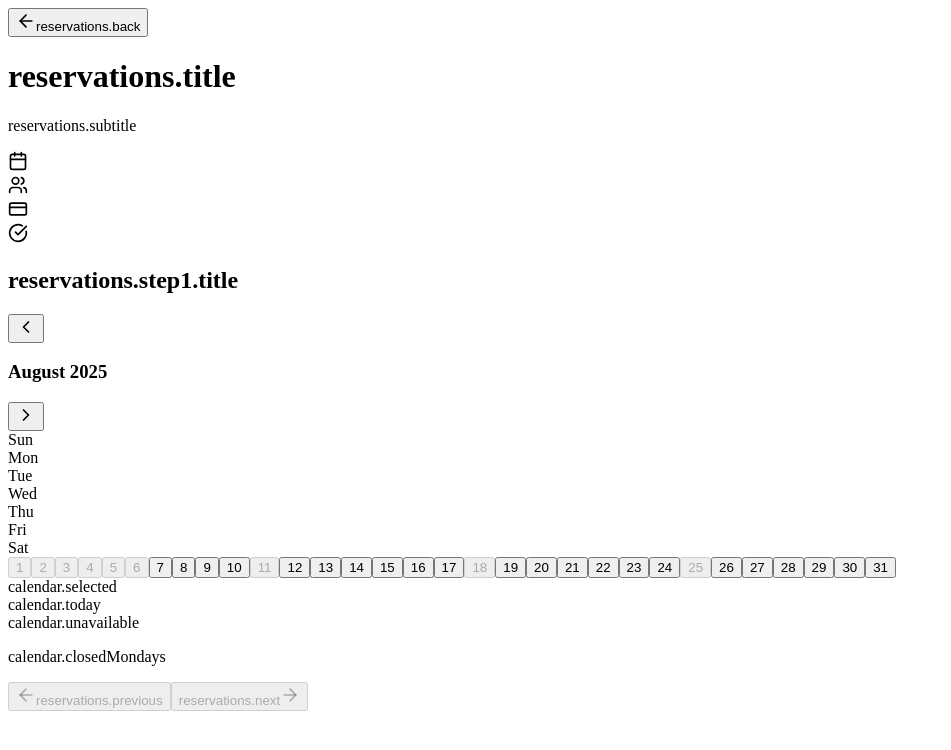
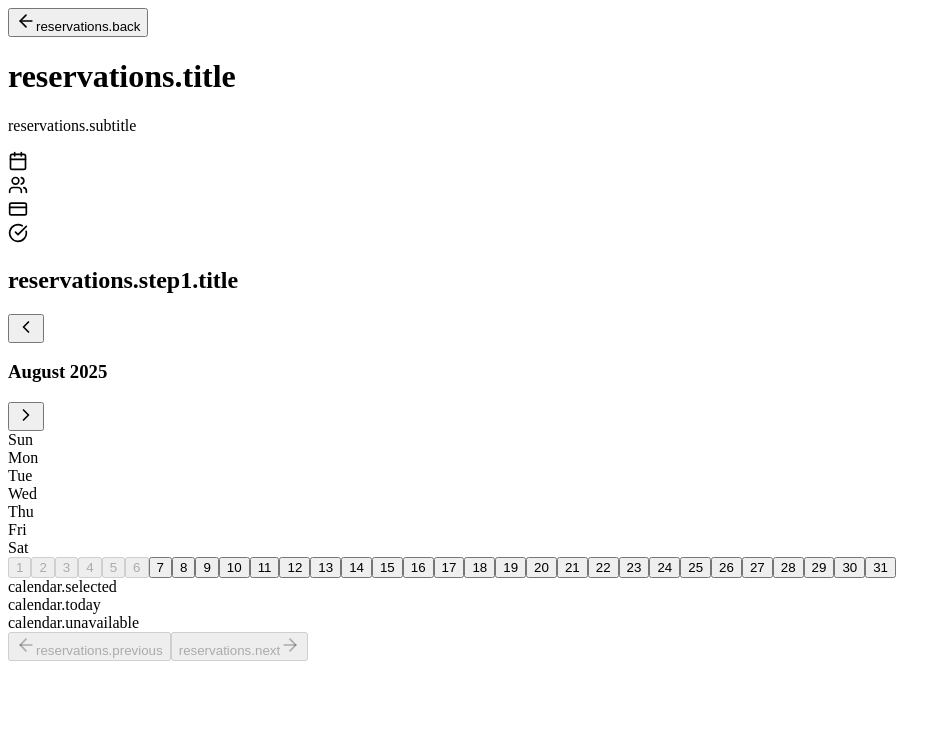
Before and after one commit to AlejoVE/gastrobar-tepuy, a Next.js app: page /ReservationsPage in a window 1280 px wide. Shown: the top 750 px of the page, without its empty margins (0-951 px from the left). Built offline with nearby package versions, Linux system fonts and the light colour scheme.

Commit message:
Fix opening days

```diff
--- a/src/components/Calendar.jsx
+++ b/src/components/Calendar.jsx
@@ -73,9 +73,7 @@ const Calendar = ({ selectedDate, onDateSelect }) => {
   }
 
   const isDateAvailable = (date) => {
-    const dayOfWeek = date.getDay()
-    // Restaurant closed on Mondays (1)
-    return dayOfWeek !== 1 && date >= today
+    return date >= today
   }
 
   const isDateSelected = (date) => {
@@ -114,13 +112,12 @@ const Calendar = ({ selectedDate, onDateSelect }) => {
           key={day}
           onClick={() => handleDateClick(day)}
           disabled={!isAvailable}
-          className={`h-12 w-12 rounded-lg font-sans font-medium transition-colors ${
-            isSelected
-              ? "bg-forest-green text-white shadow-lg"
-              : isAvailable
-                ? "hover:bg-forest-green/20 hover:text-forest-green text-charcoal bg-white border border-sage-green/20"
-                : "text-gray-300 cursor-not-allowed bg-gray-50"
-          } ${isToday && !isSelected ? "ring-2 ring-natural-wood" : ""}`}
+          className={`h-12 w-12 rounded-lg font-sans font-medium transition-colors ${isSelected
+            ? "bg-forest-green text-white shadow-lg"
+            : isAvailable
+              ? "hover:bg-forest-green/20 hover:text-forest-green text-charcoal bg-white border border-sage-green/20"
+              : "text-gray-300 cursor-not-allowed bg-gray-50"
+            } ${isToday && !isSelected ? "ring-2 ring-natural-wood" : ""}`}
           whileHover={isAvailable ? { scale: 1.05 } : {}}
           whileTap={isAvailable ? { scale: 0.95 } : {}}
         >
@@ -184,7 +181,7 @@ const Calendar = ({ selectedDate, onDateSelect }) => {
           <div className="w-4 h-4 bg-gray-300 rounded"></div>
           <span>{t("calendar.unavailable")}</span>
         </div>
-        <p className="text-xs text-gray-500 mt-2">{t("calendar.closedMondays")}</p>
+        {/* <p className="text-xs text-gray-500 mt-2">{t("calendar.closedMondays")}</p> */}
       </div>
     </div>
   )
```
